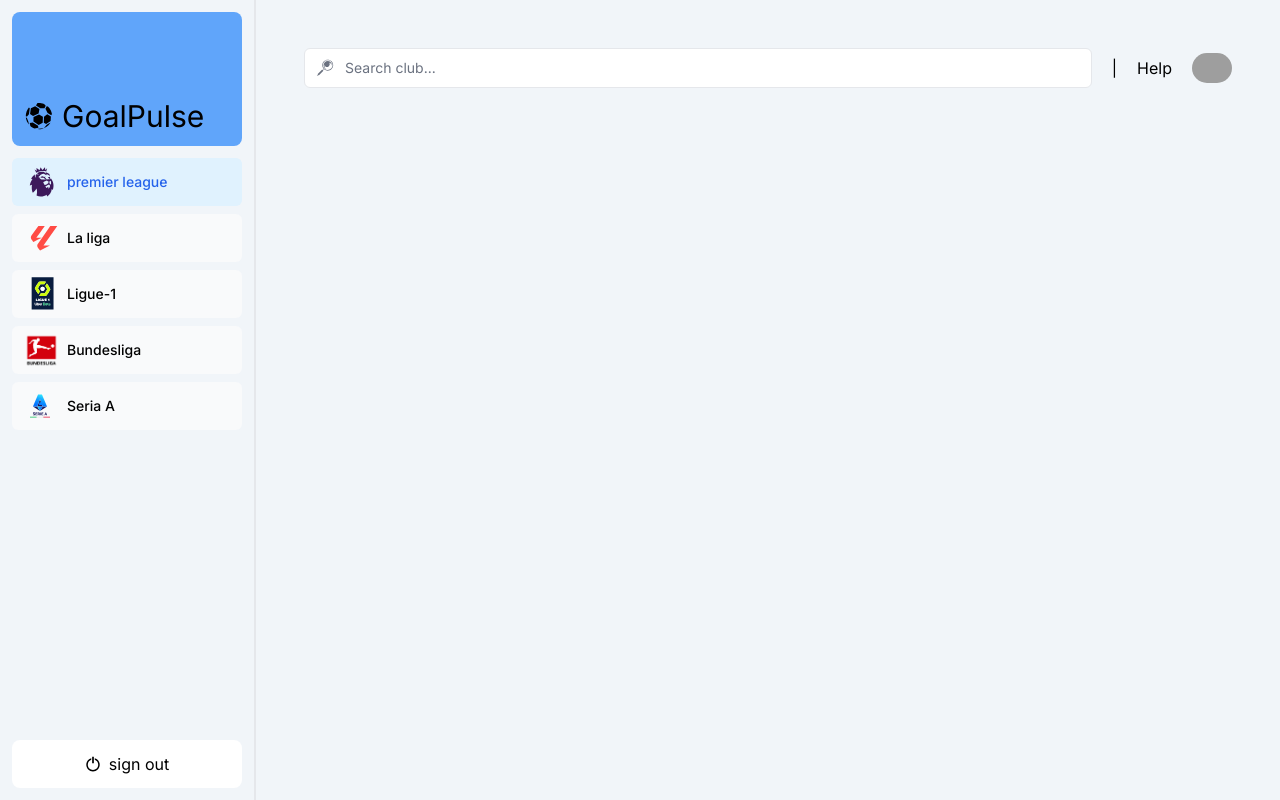
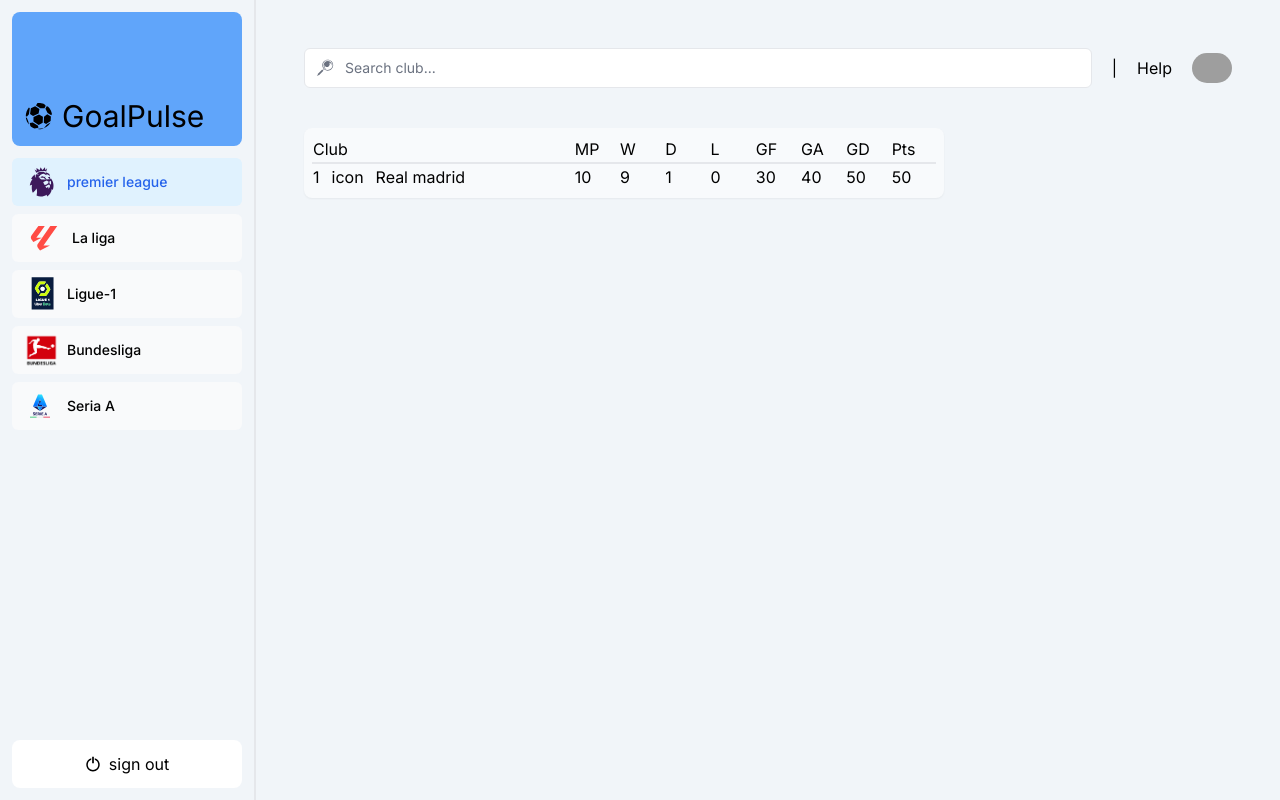
Before and after one commit to Binitstha/GoalPulse, a Next.js app: page /dashboard/premier-league in a window 1280 px wide. Built offline with nearby package versions, Linux system fonts and the light colour scheme; grey boxes are pictures that could not be loaded.

Commit message:
api types added

```diff
--- /dev/null
+++ b/src/app/UI/leagueTable.tsx
@@ -0,0 +1,32 @@
+export default function LeagueTable() {
+  return (
+    <>
+      <div className="w-[40rem] p-2 shadow-sm rounded-lg bg-slate-50">
+        <table className="w-full ">
+          <tr className="w-full">
+            <th className="font-normal text-start w-52">Club</th>
+            <th className="font-normal w-9 text-start">MP</th>
+            <th className="font-normal w-9 text-start">W</th>
+            <th className="font-normal w-9 text-start">D</th>
+            <th className="font-normal w-9 text-start">L</th>
+            <th className="font-normal w-9 text-start">GF</th>
+            <th className="font-normal w-9 text-start">GA</th>
+            <th className="font-normal w-9 text-start">GD</th>
+            <th className="font-normal w-9 text-start">Pts</th>
+          </tr>
+          <tr className="border-t-2">
+            <td className="w-fit flex justify-start gap-3"><p>1</p><p>icon</p><p>Real madrid</p></td>
+            <td className="w-fit">10</td>
+            <td className="w-fit">9</td>
+            <td className="w-fit">1</td>
+            <td className="w-fit">0</td>
+            <td className="w-fit">30</td>
+            <td className="w-fit">40</td>
+            <td className="w-fit">50</td>
+            <td className="w-fit">50</td>
+          </tr>
+        </table>
+      </div>
+    </>
+  );
+}
--- a/src/app/dashboard/page.tsx
+++ b/src/app/dashboard/page.tsx
@@ -3,8 +3,12 @@ import TopBar from "./topbar";
 export default function Page() {
   return (
     <>
-      <main className="flex flex-col gap-5">
-        <section>
+      <main className="flex flex-col gap-5 my-10">
+        <section className="flex gap-5 w-[78rem] overflow-hidden h-full p-5">
+          <ResultCard team1="RMC" team2="BAR" />
+          <ResultCard team1="RMC" team2="BAR" />
+          <ResultCard team1="RMC" team2="BAR" />
+          <ResultCard team1="RMC" team2="BAR" />
           <ResultCard team1="RMC" team2="BAR" />
         </section>
       </main>
--- a/src/app/dashboard/premier-league/page.tsx
+++ b/src/app/dashboard/premier-league/page.tsx
@@ -1,4 +1,11 @@
-export default function Page()
-{
-    return (<><p></p></>)
+import LeagueTable from "@/app/UI/leagueTable";
+export default function Page() {
+  return (
+    <>
+    <div className="my-10">
+
+      <LeagueTable />
+    </div>
+    </>
+  );
 }
--- /dev/null
+++ b/src/app/not-found.tsx
@@ -0,0 +1,18 @@
+import Link from 'next/link';
+import { FaceFrownIcon } from '@heroicons/react/24/outline';
+
+export default function NotFound() {
+  return (
+    <main className="flex h-screen flex-col items-center justify-center gap-2">
+      <FaceFrownIcon className="w-10 text-gray-400" />
+      <h2 className="text-xl font-semibold">404 Not Found</h2>
+      <p>Could not find requested resource</p>
+      <Link
+        href="/dashboard"
+        className="mt-4 rounded-md bg-blue-500 px-4 py-2 text-sm text-white transition-colors hover:bg-blue-400"
+      >
+        Go Back
+      </Link>
+    </main>
+  );
+}
```
